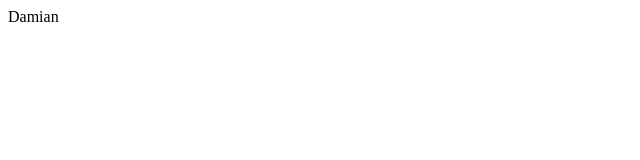
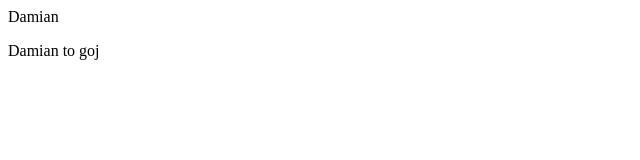
Before and after one commit to SkeletrixGoat/ZPW, a plain HTML site: page zajecia_git/Zadanie1/Dziad/index.html in a window 1280 px wide. Shown: the full height of the page, 0-640 px from the left. Drawn offline with Linux system fonts and the light colour scheme.

Commit message:
zmiana html

```diff
--- a/zajecia_git/Zadanie1/Dziad/index.html
+++ b/zajecia_git/Zadanie1/Dziad/index.html
@@ -3,5 +3,6 @@
         </head>
         <body>
             Damian
+            <p>Damian to goj</p>
         </body>
 </html>
```
